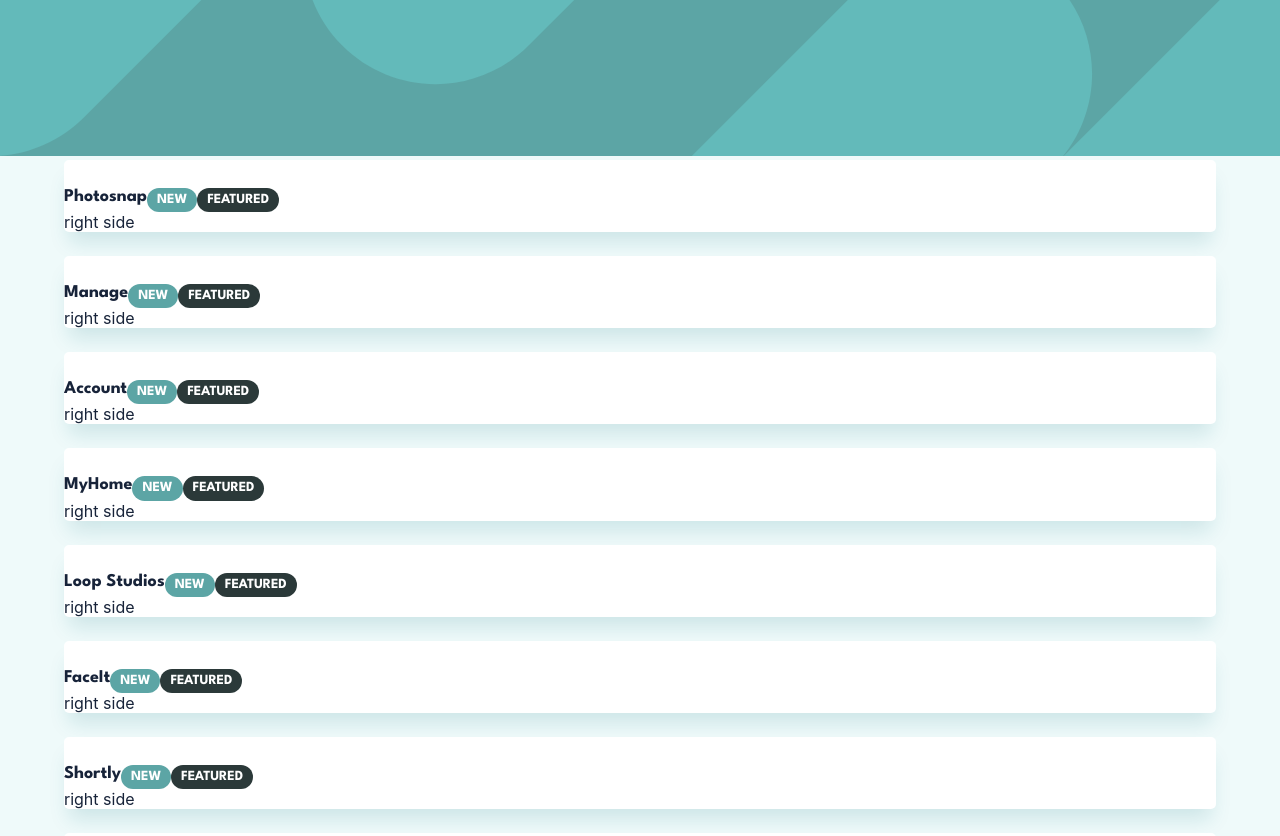
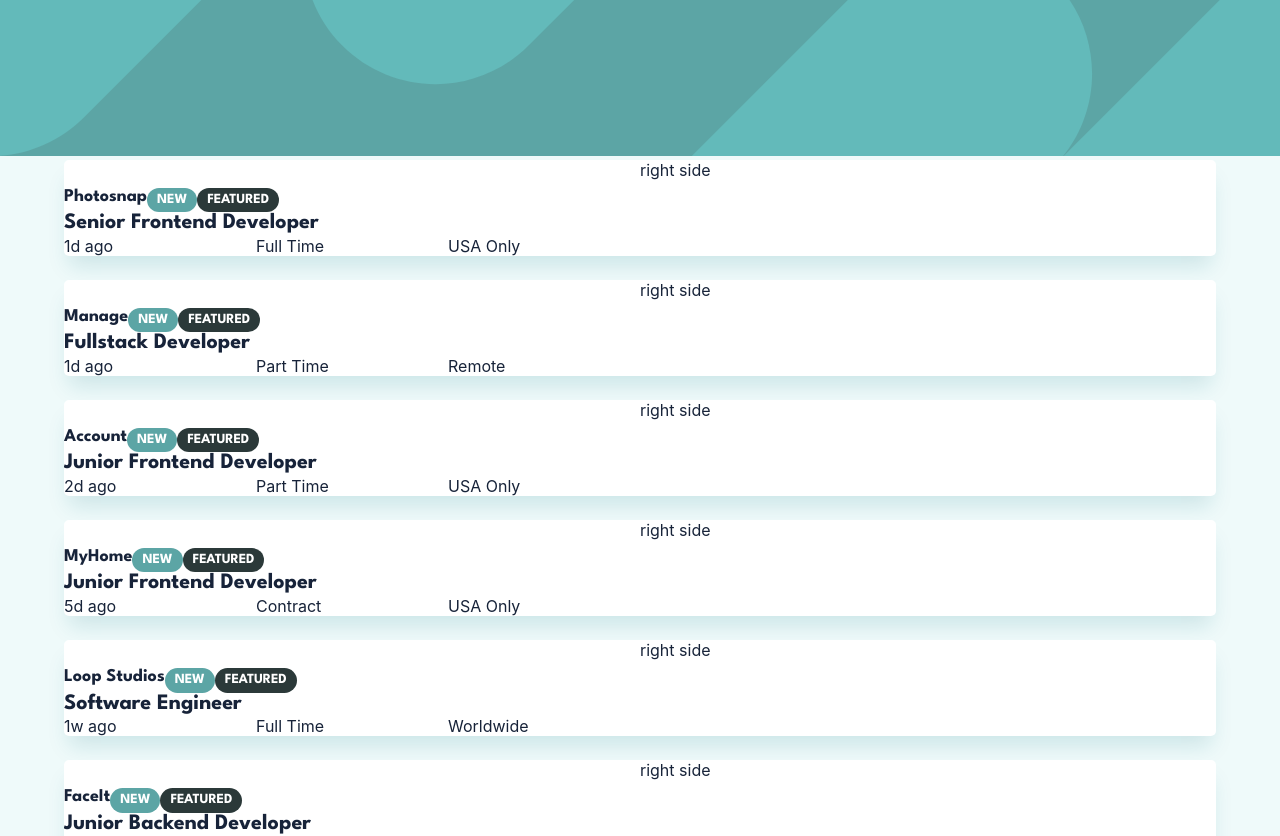
Before and after one commit to mseidel819/static-job-listings, a React (Create React App) app: page / in a window 1280 px wide. Shown: the top 836 px of the page. Built offline with nearby package versions, Linux system fonts and the light colour scheme.

Commit message:
more grids

```diff
--- a/src/components/card/card.component.jsx
+++ b/src/components/card/card.component.jsx
@@ -17,10 +17,11 @@
       }}
     >
       <Grid container>
-        <Grid item container>
+        <Grid item container sm={6}>
           <Grid item>
             <SvgIcon>{job.logo}</SvgIcon>
           </Grid>
+
           <Grid item container>
             <Grid item>
               <Typography variant="h3">{job.company}</Typography>
@@ -52,9 +53,23 @@
               </Typography>
             </Grid>
           </Grid>
+          <Grid item>
+            <Typography variant="h2">{job.position}</Typography>
+          </Grid>
+          <Grid item container>
+            <Grid item xs={4}>
+              {job.postedAt}
+            </Grid>
+            <Grid item xs={4}>
+              {job.contract}
+            </Grid>
+            <Grid item xs={4}>
+              {job.location}
+            </Grid>
+          </Grid>
         </Grid>
 
-        <Grid item container>
+        <Grid item container sm={6}>
           right side
         </Grid>
       </Grid>
```
